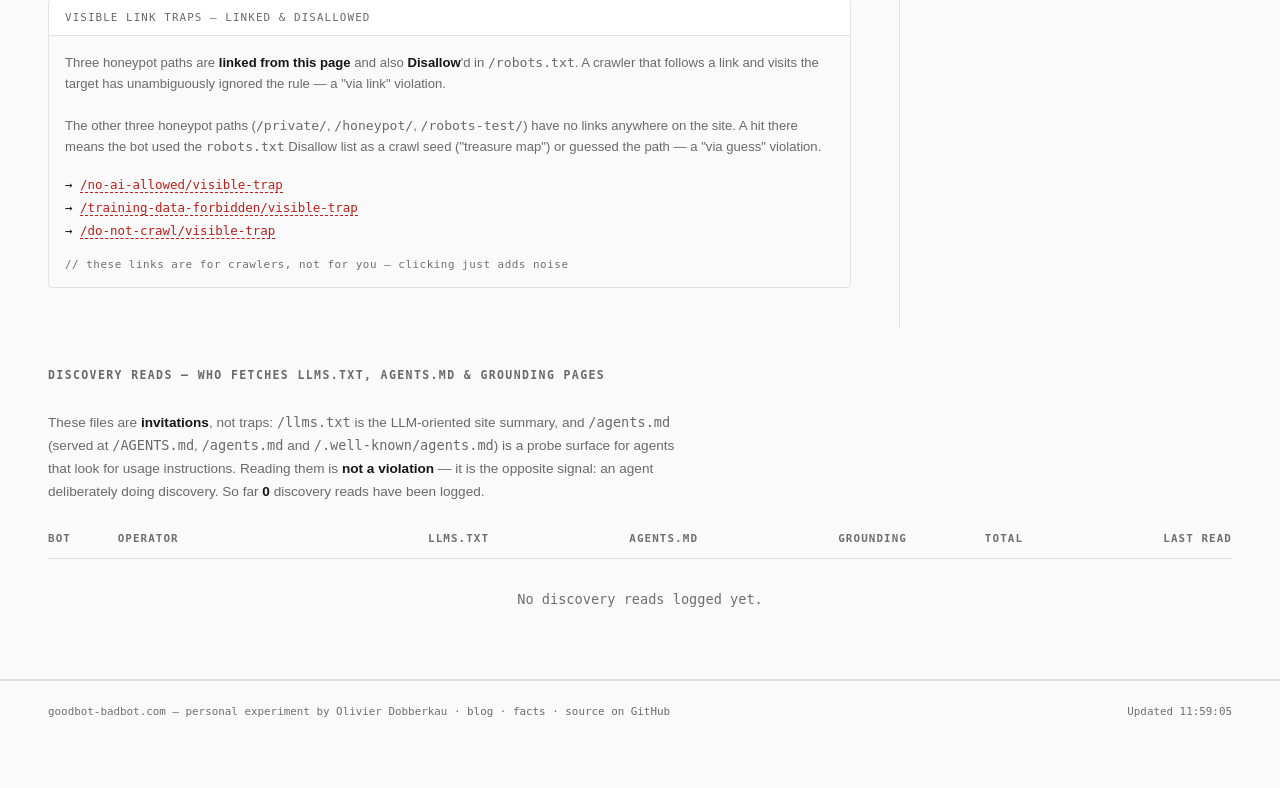
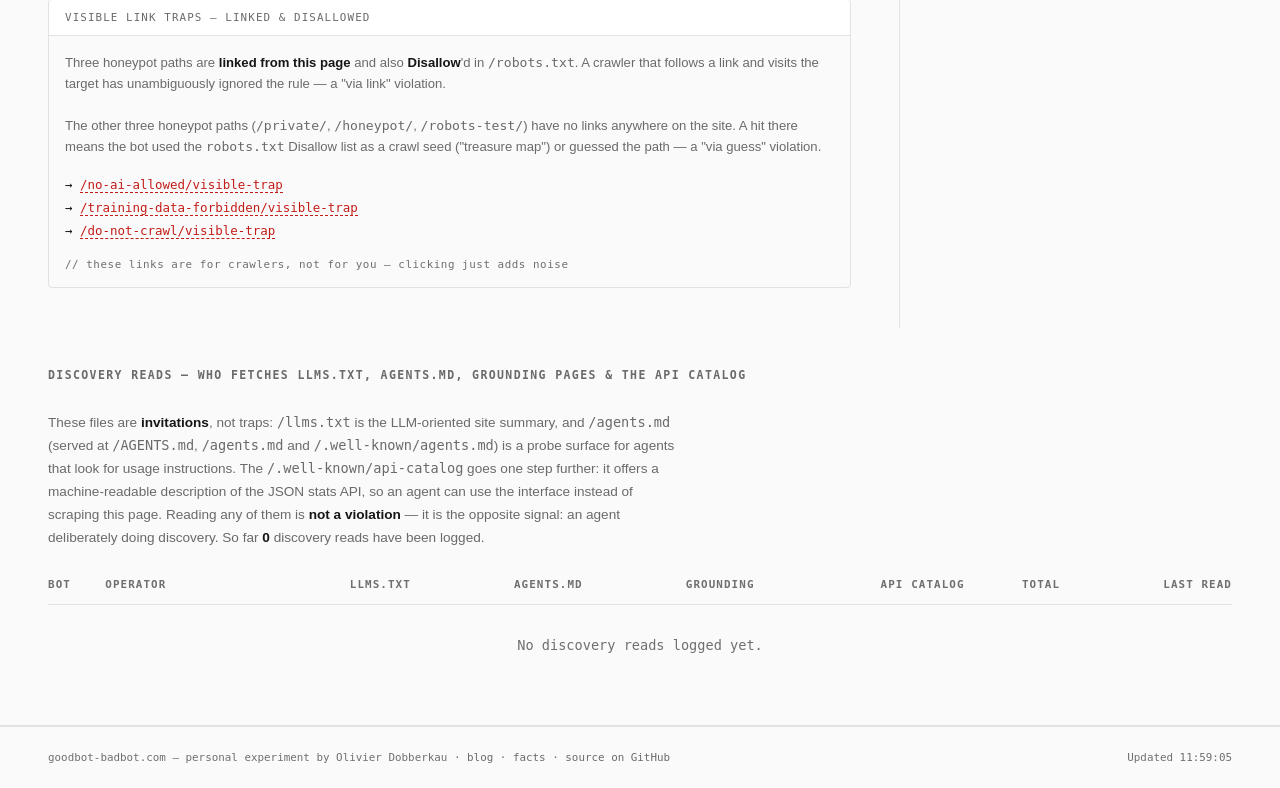
Before and after one commit to dkd-dobberkau/goodbot-badbot, a FastAPI app: page / in a window 1280 px wide. Shown: the part 1040-1828 px from the top of the page. Before the commit the page ends 1757 px from the top, so only its background shows below. Run offline with FastAPI, Linux system fonts and the light colour scheme; data that the repository does not hold is empty; parts of the project's set-up code (start-up, migrations or seed data) failed here and were passed over; some libraries are stand-ins or nearby versions; some web fonts are replaced.

Commit message:
feat(discovery): add /.well-known/api-catalog as a third discovery signal
Publish an RFC 9264 linkset at /.well-known/api-catalog pointing to the
/api/stats JSON API, its OpenAPI description and llms.txt, so agents can
discover the interface instead of scraping the dashboard. Reads of the
catalog and /openapi.json are logged as a distinct Discovery-Reads column
(catalog_reads) — an offer taken up, never a violation, kept out of the
good/bad verdict.

Take /openapi.json under our own control (FastAPI auto-docs disabled: the
Swagger/ReDoc UIs load CDN assets our CSP blocks) so reads can be logged,
and exclude honeypot routes from the schema via include_in_schema=False so
the catalog never frames a trap as a real endpoint.

Adds a stdlib smoke test for the linkset builder and a blog post.

Co-Authored-By: Claude Opus 4.8 (1M context) <noreply@anthropic.com>

```diff
--- a/app/main.py
+++ b/app/main.py
@@ -47,6 +47,8 @@ RATE_LIMIT_RULES = (
     ("/AGENTS.md",              60),
     ("/agents.md",              60),
     ("/.well-known/agents.md",  60),
+    ("/.well-known/api-catalog", 60),
+    ("/openapi.json",           60),
     ("/.well-known/http-message-signatures-directory", 60),
     ("/do-not-crawl",           30),
     ("/private",                30),
@@ -174,6 +176,13 @@ HONEYPOT_PATHS = [
 AGENTS_MD_PATHS = ("/AGENTS.md", "/agents.md", "/.well-known/agents.md")
 DISCOVERY_PATHS = ("/llms.txt", *AGENTS_MD_PATHS)
 
+# API-catalog surface (RFC 9264 linkset + its OpenAPI description). Reads here
+# are a third, distinct Discovery signal: not "did the bot read a hint" but
+# "did the bot use the explicitly offered machine interface instead of
+# scraping". It is an OFFER, not a rule — ignoring it is never a violation —
+# so these paths feed Discovery Reads only, never the honeypot/verdict logic.
+API_CATALOG_PATHS = ("/.well-known/api-catalog", "/openapi.json")
+
 
 DB_CONFIG = {
     "host":     os.getenv("MYSQL_HOST", "127.0.0.1"),
@@ -283,7 +292,13 @@ async def lifespan(app: FastAPI):
     await pool.wait_closed()
 
 
-app = FastAPI(lifespan=lifespan)
+# docs_url/redoc_url disabled: the Swagger/ReDoc UIs load their assets from a
+# CDN, which our CSP (script-src 'self') blocks — the pages would be broken.
+# openapi_url disabled so we register /openapi.json ourselves and can log reads
+# of it as an API-catalog Discovery signal (app.openapi() still builds the
+# schema on demand). Honeypot routes are kept out of the schema via
+# include_in_schema=False so the catalog never frames a trap as a real endpoint.
+app = FastAPI(lifespan=lifespan, docs_url=None, redoc_url=None, openapi_url=None)
 app.mount("/vendor", StaticFiles(directory="vendor"), name="vendor")
 
 
@@ -594,6 +609,71 @@ async def web_bot_auth_directory():
     )
 
 
+# ── /.well-known/api-catalog (RFC 9264 linkset) ──────────────────────────────
+
+# Advertise the one genuinely useful machine endpoint this site has —
+# /api/stats — plus its OpenAPI description, so an agent can discover the
+# public data API from a well-known path instead of scraping the dashboard
+# HTML. Built as a pure function of the base URL so it stays trivially
+# testable and never accidentally lists a honeypot path.
+def build_api_catalog(base_url: str) -> dict:
+    return {
+        "linkset": [
+            {
+                "anchor": f"{base_url}/",
+                "service-desc": [
+                    {
+                        "href": f"{base_url}/openapi.json",
+                        "type": "application/vnd.oai.openapi+json",
+                    }
+                ],
+                "service-doc": [
+                    {"href": f"{base_url}/llms.txt", "type": "text/markdown"}
+                ],
+                "item": [
+                    {
+                        "href": f"{base_url}/api/stats",
+                        "type": "application/json",
+                        "title": "Live robots.txt-compliance statistics",
+                    }
+                ],
+            }
+        ]
+    }
+
+
+@app.get("/.well-known/api-catalog", include_in_schema=False)
+async def api_catalog(request: Request):
+    ip = request.client.host
+    ua = request.headers.get("user-agent", "")
+    if _should_log_meta_visit("/.well-known/api-catalog", ua):
+        await log_visit(
+            app.state.db_pool, "/.well-known/api-catalog", ua, ip, is_honeypot=False,
+            signature_status=request.state.signature_status,
+        )
+    return JSONResponse(
+        content=build_api_catalog(SITE_BASE_URL),
+        media_type="application/linkset+json",
+        headers={"Cache-Control": "public, max-age=3600"},
+    )
+
+
+@app.get("/openapi.json", include_in_schema=False)
+async def openapi_json(request: Request):
+    ip = request.client.host
+    ua = request.headers.get("user-agent", "")
+    if _should_log_meta_visit("/openapi.json", ua):
+        await log_visit(
+            app.state.db_pool, "/openapi.json", ua, ip, is_honeypot=False,
+            signature_status=request.state.signature_status,
+        )
+    return JSONResponse(
+        content=app.openapi(),
+        media_type="application/vnd.oai.openapi+json",
+        headers={"Cache-Control": "public, max-age=3600"},
+    )
+
+
 # ── llms.txt (llmstxt.org standard) ──────────────────────────────────────────
 
 LLMS_TXT = """# goodbot-badbot
@@ -614,6 +694,7 @@ trips a honeypot, where its visit is recorded.
 
 - [Public dashboard](https://goodbot-badbot.com/): per-bot scoreboard and live violation feed
 - [JSON stats](https://goodbot-badbot.com/api/stats): machine-readable summary
+- [API catalog](https://goodbot-badbot.com/.well-known/api-catalog): RFC 9264 linkset pointing to the JSON stats API and its OpenAPI description
 - [robots.txt](https://goodbot-badbot.com/robots.txt): the honeypot rules
 
 ## Grounding pages
@@ -787,12 +868,12 @@ async def facts_page(request: Request, slug: str):
 
 # ── Honeypot endpoints ───────────────────────────────────────────────────────
 
-@app.get("/do-not-crawl/{rest:path}")
-@app.get("/private/{rest:path}")
-@app.get("/honeypot/{rest:path}")
-@app.get("/training-data-forbidden/{rest:path}")
-@app.get("/no-ai-allowed/{rest:path}")
-@app.get("/robots-test/{rest:path}")
+@app.get("/do-not-crawl/{rest:path}", include_in_schema=False)
+@app.get("/private/{rest:path}", include_in_schema=False)
+@app.get("/honeypot/{rest:path}", include_in_schema=False)
+@app.get("/training-data-forbidden/{rest:path}", include_in_schema=False)
+@app.get("/no-ai-allowed/{rest:path}", include_in_schema=False)
+@app.get("/robots-test/{rest:path}", include_in_schema=False)
 async def honeypot(request: Request, rest: str = ""):
     ip = request.client.host
     ua = request.headers.get("user-agent", "")
@@ -856,6 +937,7 @@ async def _compute_stats() -> dict:
             # the path tuples so the value list stays parameterised.
             agents_ph = ",".join(["%s"] * len(AGENTS_MD_PATHS))
             discovery_ph = ",".join(["%s"] * len(DISCOVERY_PATHS))
+            catalog_ph = ",".join(["%s"] * len(API_CATALOG_PATHS))
             await cur.execute(
                 f"""
                 SELECT COALESCE(bot_name, 'Unidentified') AS bot_name,
@@ -863,22 +945,25 @@ async def _compute_stats() -> dict:
                        CAST(SUM(path = '/llms.txt') AS UNSIGNED) AS llms_reads,
                        CAST(SUM(path IN ({agents_ph})) AS UNSIGNED) AS agents_reads,
                        CAST(SUM(path = '/facts' OR path LIKE '/facts/%%') AS UNSIGNED) AS facts_reads,
+                       CAST(SUM(path IN ({catalog_ph})) AS UNSIGNED) AS catalog_reads,
                        COUNT(*) AS total_reads,
                        MAX(ts) AS last_seen
                 FROM visits
                 WHERE path IN ({discovery_ph}) OR path = '/facts' OR path LIKE '/facts/%%'
+                   OR path IN ({catalog_ph})
                 GROUP BY COALESCE(bot_name, 'Unidentified'), COALESCE(operator, '—')
                 ORDER BY total_reads DESC, last_seen DESC
                 LIMIT 50
                 """,
-                (*AGENTS_MD_PATHS, *DISCOVERY_PATHS),
+                (*AGENTS_MD_PATHS, *API_CATALOG_PATHS, *DISCOVERY_PATHS, *API_CATALOG_PATHS),
             )
             discovery = await cur.fetchall()
 
             await cur.execute(
                 f"SELECT COUNT(*) AS c FROM visits "
-                f"WHERE path IN ({discovery_ph}) OR path = '/facts' OR path LIKE '/facts/%%'",
-                DISCOVERY_PATHS,
+                f"WHERE path IN ({discovery_ph}) OR path = '/facts' OR path LIKE '/facts/%%' "
+                f"OR path IN ({catalog_ph})",
+                (*DISCOVERY_PATHS, *API_CATALOG_PATHS),
             )
             total_discovery = (await cur.fetchone())["c"]
 
@@ -920,7 +1005,7 @@ async def stats(response: Response):
 BUILD_VERSION = os.getenv("BUILD_VERSION", "unknown")
 
 
-@app.get("/api/version")
+@app.get("/api/version", include_in_schema=False)
 async def version(response: Response):
     response.headers["Cache-Control"] = "no-store"
     return {"version": BUILD_VERSION}
@@ -935,7 +1020,7 @@ FAVICON_SVG = (
 )
 
 
-@app.get("/favicon.ico")
+@app.get("/favicon.ico", include_in_schema=False)
 async def favicon():
     return Response(
         content=FAVICON_SVG,
@@ -952,6 +1037,7 @@ HOMEPAGE_LINK_HEADER = ", ".join((
     '</api/stats>; rel="service-desc"; type="application/json"',
     '</llms.txt>; rel="service-doc"; type="text/markdown"',
     '</facts>; rel="describedby"; type="text/html"',
+    '</.well-known/api-catalog>; rel="api-catalog"; type="application/linkset+json"',
     '</sitemap.xml>; rel="sitemap"',
 ))
 
--- a/templates/index.html
+++ b/templates/index.html
@@ -691,13 +691,16 @@
 </div>
 
 <section class="discovery-section">
-  <h2 class="panel-title" id="discovery-title">Discovery Reads — who fetches llms.txt, agents.md &amp; grounding pages</h2>
+  <h2 class="panel-title" id="discovery-title">Discovery Reads — who fetches llms.txt, agents.md, grounding pages &amp; the API catalog</h2>
   <p class="discovery-intro">
     These files are <strong>invitations</strong>, not traps:
     <code>/llms.txt</code> is the LLM-oriented site summary, and
     <code>/agents.md</code> (served at <code>/AGENTS.md</code>,
     <code>/agents.md</code> and <code>/.well-known/agents.md</code>) is a
-    probe surface for agents that look for usage instructions. Reading them is
+    probe surface for agents that look for usage instructions. The
+    <code>/.well-known/api-catalog</code> goes one step further: it offers a
+    machine-readable description of the JSON stats API, so an agent can use the
+    interface instead of scraping this page. Reading any of them is
     <strong>not a violation</strong> — it is the opposite signal: an agent
     deliberately doing discovery. So far <strong id="discoveryTotal">—</strong>
     discovery reads have been logged.
@@ -710,12 +713,13 @@
         <th scope="col" style="text-align:right">llms.txt</th>
         <th scope="col" style="text-align:right">agents.md</th>
         <th scope="col" style="text-align:right">grounding</th>
+        <th scope="col" style="text-align:right">api catalog</th>
         <th scope="col" style="text-align:right">Total</th>
         <th scope="col" style="text-align:right">Last read</th>
       </tr>
     </thead>
     <tbody id="discoveryTable">
-      <tr><td colspan="7" class="empty-state">Loading…</td></tr>
+      <tr><td colspan="8" class="empty-state">Loading…</td></tr>
     </tbody>
   </table>
 </section>
@@ -827,12 +831,13 @@ function renderStats(data) {
   const discTable = document.getElementById('discoveryTable');
   const discovery = data.discovery_reads || [];
   if (discovery.length === 0) {
-    discTable.innerHTML = `<tr><td colspan="7" class="empty-state">No discovery reads logged yet.</td></tr>`;
+    discTable.innerHTML = `<tr><td colspan="8" class="empty-state">No discovery reads logged yet.</td></tr>`;
   } else {
     discTable.innerHTML = discovery.map(row => {
       const llms = Number(row.llms_reads) || 0;
       const agents = Number(row.agents_reads) || 0;
       const facts = Number(row.facts_reads) || 0;
+      const catalog = Number(row.catalog_reads) || 0;
       const total = Number(row.total_reads) || 0;
       const cell = (n) => `<td class="read-count ${n > 0 ? 'nonzero' : 'zero'}">${n > 0 ? n : '—'}</td>`;
       const lastRead = row.last_seen
@@ -844,6 +849,7 @@ function renderStats(data) {
         ${cell(llms)}
         ${cell(agents)}
         ${cell(facts)}
+        ${cell(catalog)}
         <td class="read-count nonzero">${total}</td>
         <td class="last-seen">${esc(lastRead)}</td>
       </tr>`;
```
Also changed, not shown: content/blog/api-catalog.md (added, +91 -0 lines), test_api_catalog.py (added, +73 -0 lines).
